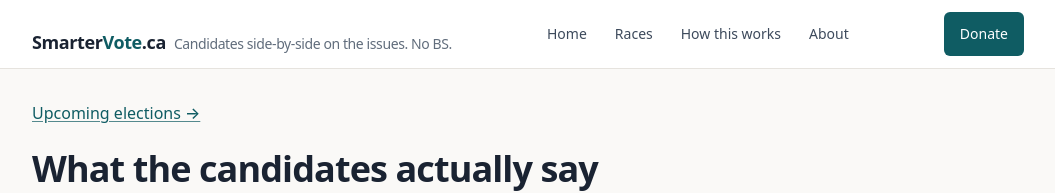
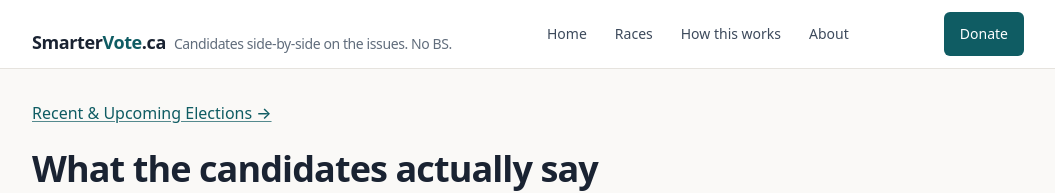
Before and after one commit to zapper71/smartervote, a Next.js app: page / in a window 1280 px wide. Shown: the top 193 px of the page, without its empty margins (112-1167 px from the left). Built offline with nearby package versions, Linux system fonts and the light colour scheme.

Commit message:
Rename Upcoming elections link and page to Recent & Upcoming Elections

```diff
--- a/app/page.tsx
+++ b/app/page.tsx
@@ -14,7 +14,7 @@ export default function HomePage() {
       <section className="mb-10">
         <p className="mb-6">
           <Link href="/upcoming" className="link text-base font-medium">
-            Upcoming elections &rarr;
+            Recent &amp; Upcoming Elections &rarr;
           </Link>
         </p>
         <h1 className="text-3xl sm:text-4xl">What the candidates actually say</h1>
--- a/app/provinces/[province]/page.tsx
+++ b/app/provinces/[province]/page.tsx
@@ -145,7 +145,7 @@ export default async function ProvincePage({ params }: Props) {
       <h1 className="text-3xl sm:text-4xl">{province.name}</h1>
       <p className="mt-4 text-sm text-ink-faint">
         <Link href="/upcoming" className="link">
-          Upcoming elections
+          Recent &amp; Upcoming Elections
         </Link>
       </p>
 
--- a/app/upcoming/page.tsx
+++ b/app/upcoming/page.tsx
@@ -6,7 +6,7 @@ import {
 } from "@/lib/tracked-elections";
 
 export const metadata: Metadata = {
-  title: "Upcoming elections",
+  title: "Recent & Upcoming Elections",
   description:
     "Elections finished within the last month and elections coming up within the next three months, tracked by SmarterVote.",
 };
@@ -20,7 +20,7 @@ export default function UpcomingPage() {
 
   return (
     <div>
-      <h1 className="text-3xl sm:text-4xl">Upcoming elections</h1>
+      <h1 className="text-3xl sm:text-4xl">Recent &amp; Upcoming Elections</h1>
       <p className="prose-civic mt-4">
         Elections finished within the last month, plus elections coming up
         within the next three months.
```
